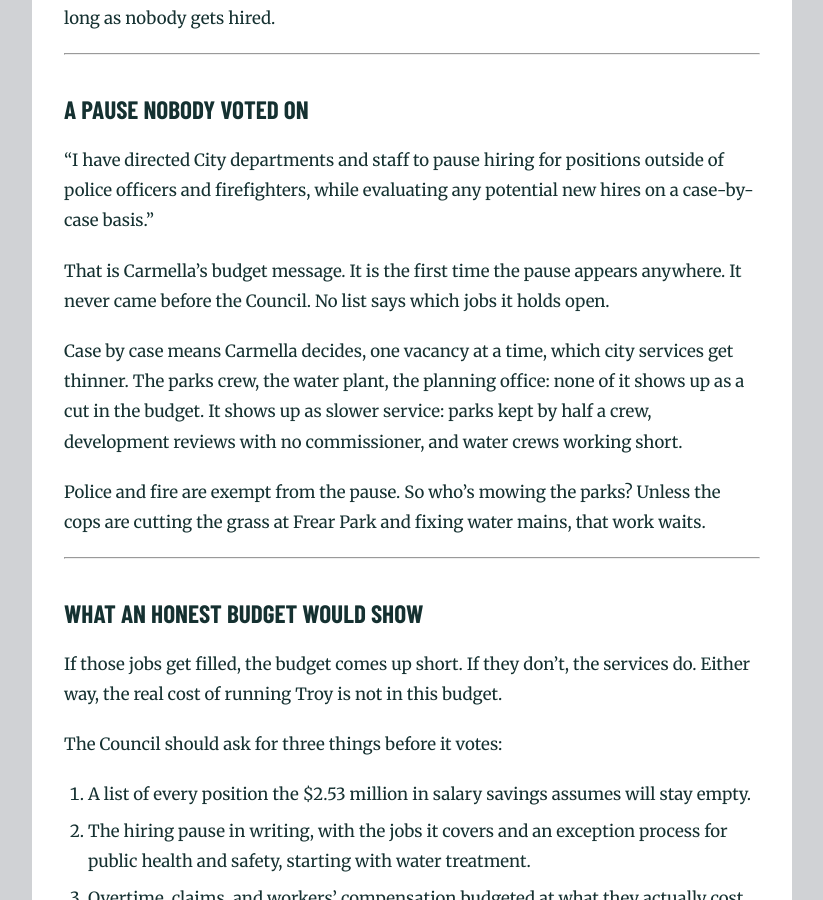
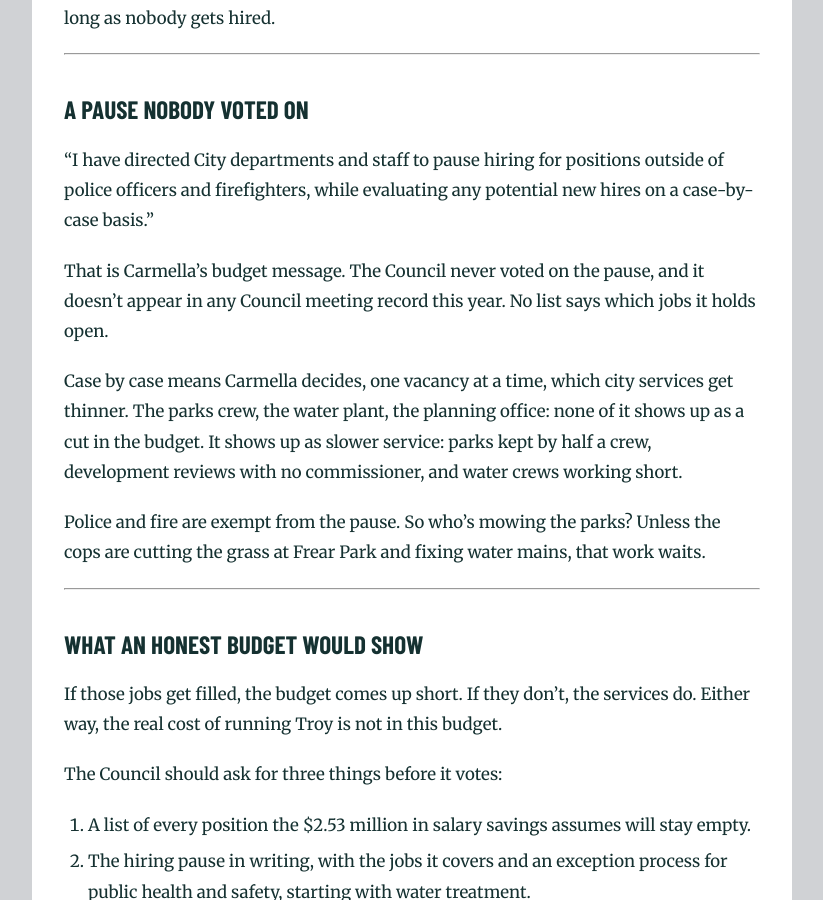
Before and after one commit to MdevitSEC/the-mantello-record, a Jekyll site: the page built from _posts/2026-10-12-budget-counts-on-jobs-nobody-will-fill.md, in a window 1280 px wide and 900 px high, scrolled down 3068 px. Shown: the whole window, without its empty margins (228-1051 px from the left). Built offline with Jekyll 4.4.1, drawn with Linux system fonts in a browser that asks for light colours; some web fonts are replaced.

Commit message:
Narrow hiring pause claim to what the Council record shows
Co-Authored-By: Claude Opus 5.5 <noreply@anthropic.com>

```diff
--- a/_posts/2026-10-12-budget-counts-on-jobs-nobody-will-fill.md
+++ b/_posts/2026-10-12-budget-counts-on-jobs-nobody-will-fill.md
@@ -74,7 +74,7 @@ The budget balances because the empty jobs pay for the overtime. It only works a
 
 "I have directed City departments and staff to pause hiring for positions outside of police officers and firefighters, while evaluating any potential new hires on a case-by-case basis."
 
-That is Carmella's budget message. It is the first time the pause appears anywhere. It never came before the Council. No list says which jobs it holds open.
+That is Carmella's budget message. The Council never voted on the pause, and it doesn't appear in any Council meeting record this year. No list says which jobs it holds open.
 
 Case by case means Carmella decides, one vacancy at a time, which city services get thinner. The parks crew, the water plant, the planning office: none of it shows up as a cut in the budget. It shows up as slower service: parks kept by half a crew, development reviews with no commissioner, and water crews working short.
 
```
